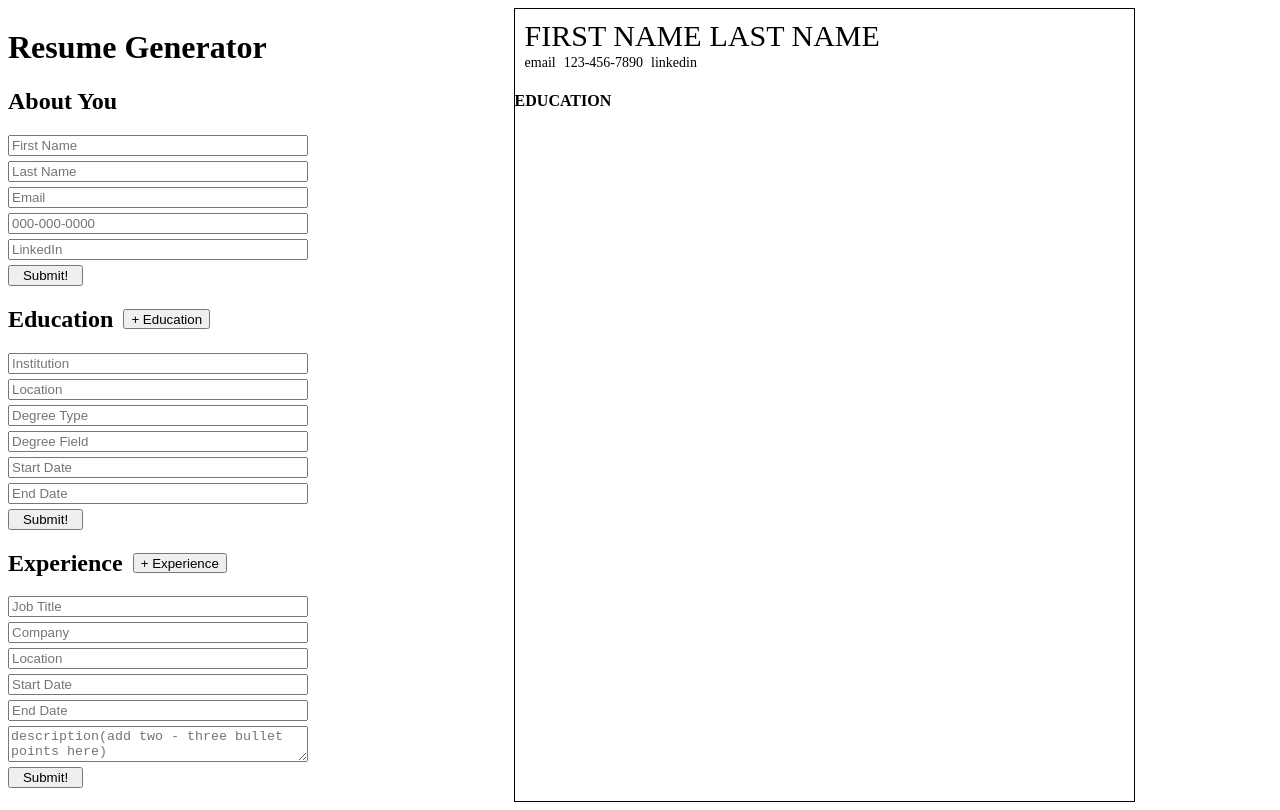
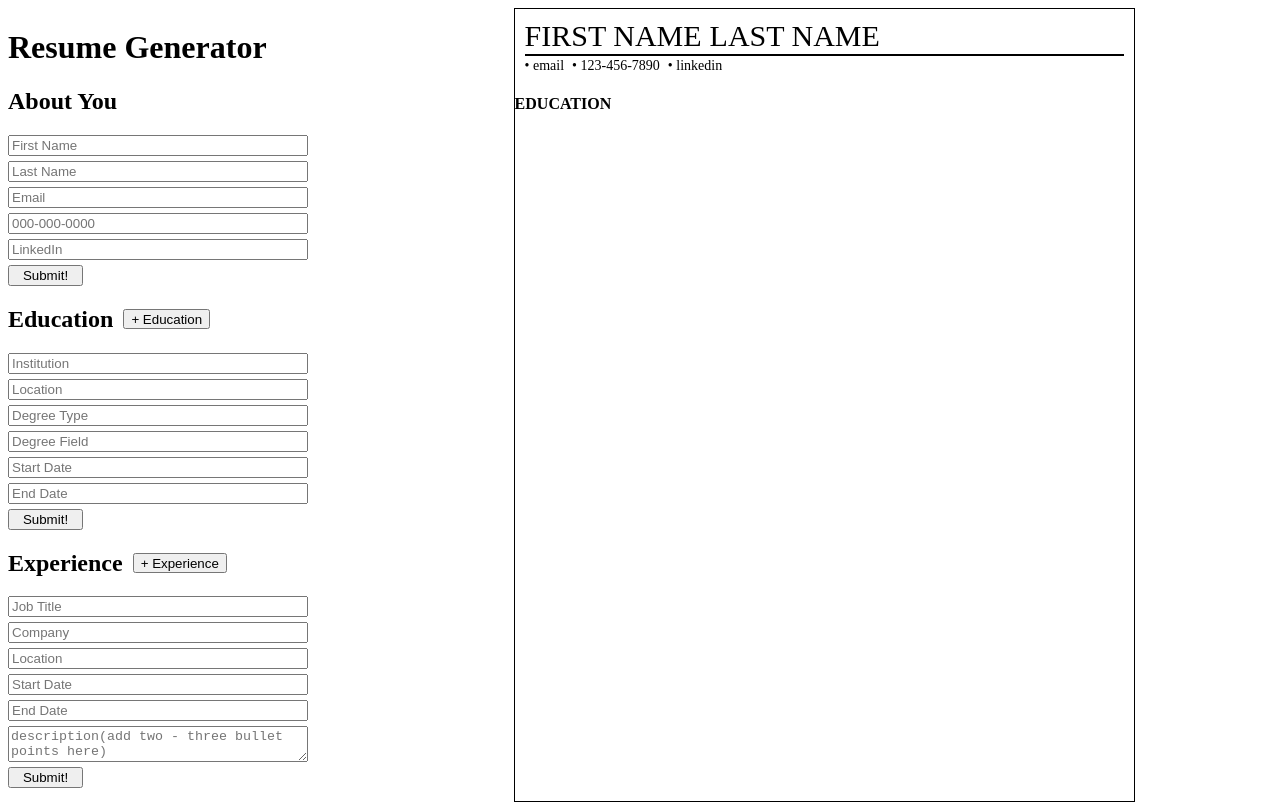
Before and after one commit to olvbrntly/resume-generator, a React (Create React App) app: page / in a window 1280 px wide. Built offline with nearby package versions, Linux system fonts and the light colour scheme.

Commit message:
added bullet points

```diff
--- a/src/components/AboutResume.js
+++ b/src/components/AboutResume.js
@@ -5,14 +5,14 @@ function AboutResume({aboutInfo}){
     return(
         <div>
             <div className="full-name">
-                <div>{aboutInfo.firstName}</div>
-                <div>{aboutInfo.lastName}</div>
+                <div> {aboutInfo.firstName}</div>
+                <div> {aboutInfo.lastName}</div>
             </div>
-
+            <div className="bar-deco"></div>
             <div className="contact-info">
-                <div>{aboutInfo.email}</div>
-                <div>{aboutInfo.phoneNumber}</div>
-                <div>{aboutInfo.linkedIn}</div>
+                <div>&#x2022; {aboutInfo.email}</div>
+                <div>&#x2022; {aboutInfo.phoneNumber}</div>
+                <div>&#x2022; {aboutInfo.linkedIn}</div>
             </div>
         </div>
     )
```
